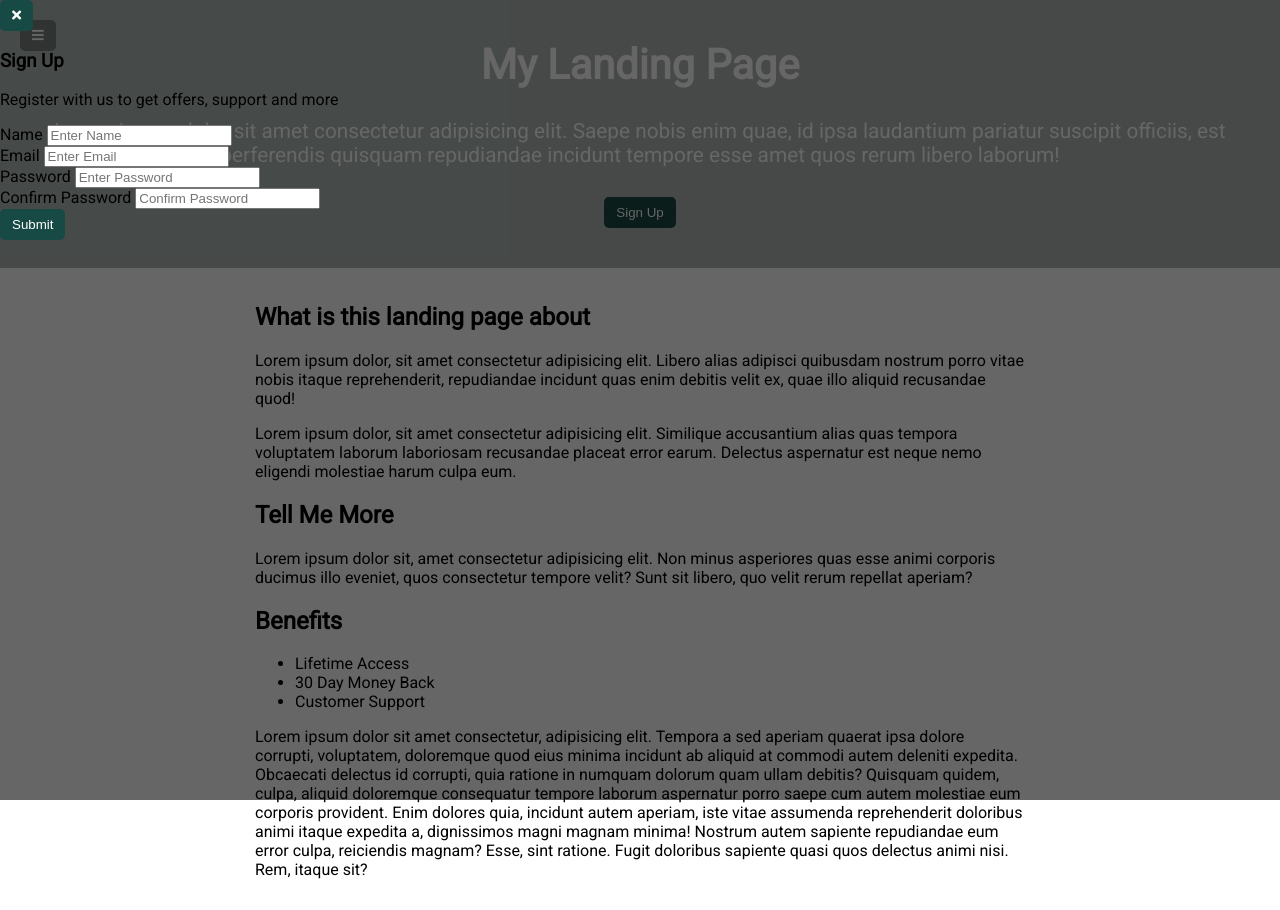
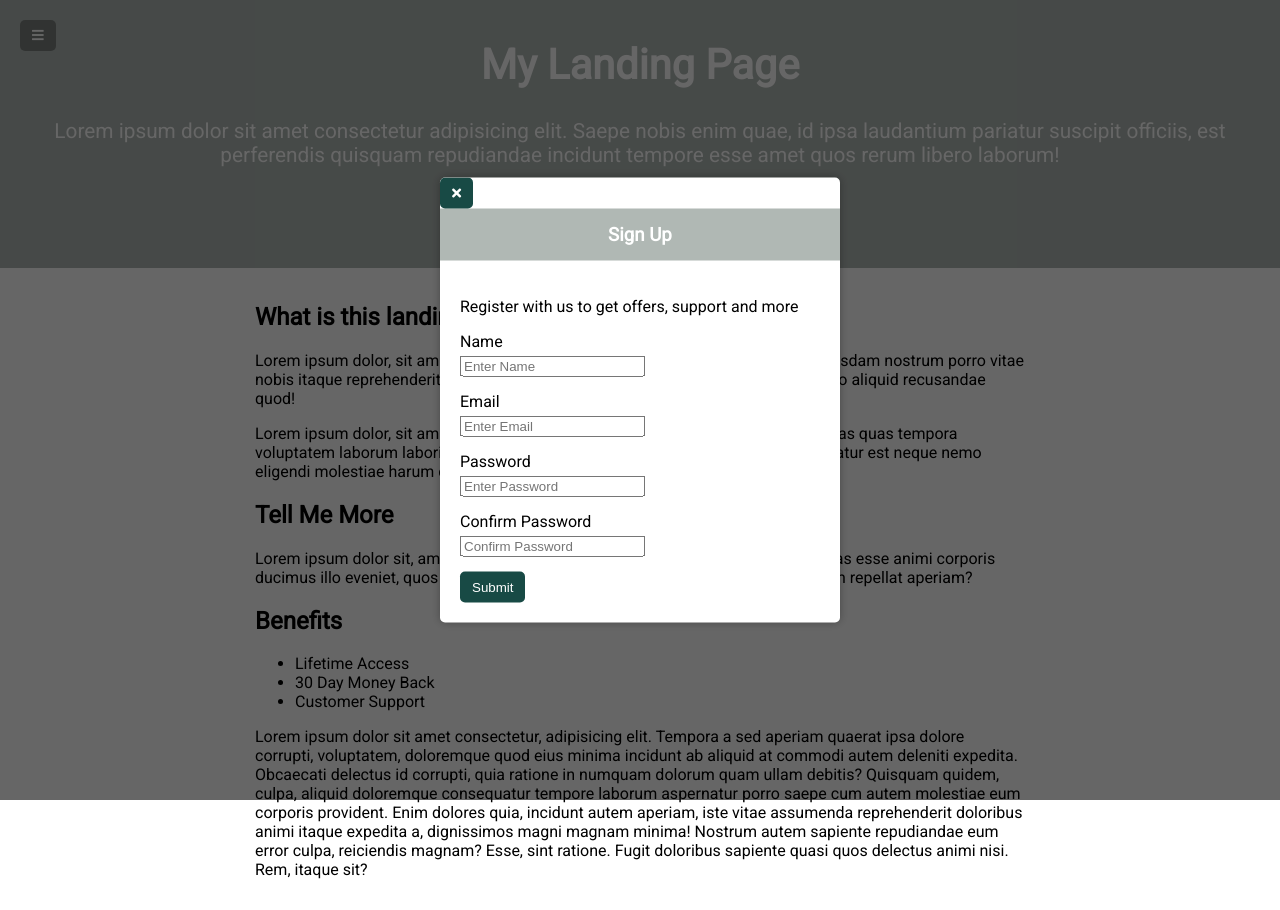
Before and after one commit to ugurduyar/easylandingpage, a plain HTML site: page index.html in a window 1280 px wide. Drawn offline with Linux system fonts and the light colour scheme.

Commit message:
sign up style added

```diff
--- a/style.css
+++ b/style.css
@@ -123,3 +123,40 @@ button:focus {
   right: 0;
   bottom: 0;
 }
+
+.modal {
+  background-color: white;
+  border-radius: 5px;
+  box-shadow: 0 0 10px rgba(0, 0, 0, 0.3);
+  position: absolute;
+  overflow: hidden;
+  top: 50%;
+  left: 50%;
+  transform: translate(-50%, -50%);
+  max-width: 100%;
+  width: 400px;
+}
+
+.modal-header {
+  background: var(--primary-color);
+  color: white;
+  padding: 15px;
+}
+
+.modal-header h3 {
+  margin: 0;
+  text-align: center;
+}
+
+.modal-content {
+  padding: 20px;
+}
+
+.modal-form div {
+  margin: 15px 0;
+}
+
+.modal-form label {
+  display: block;
+  margin-bottom: 5px;
+}
```
